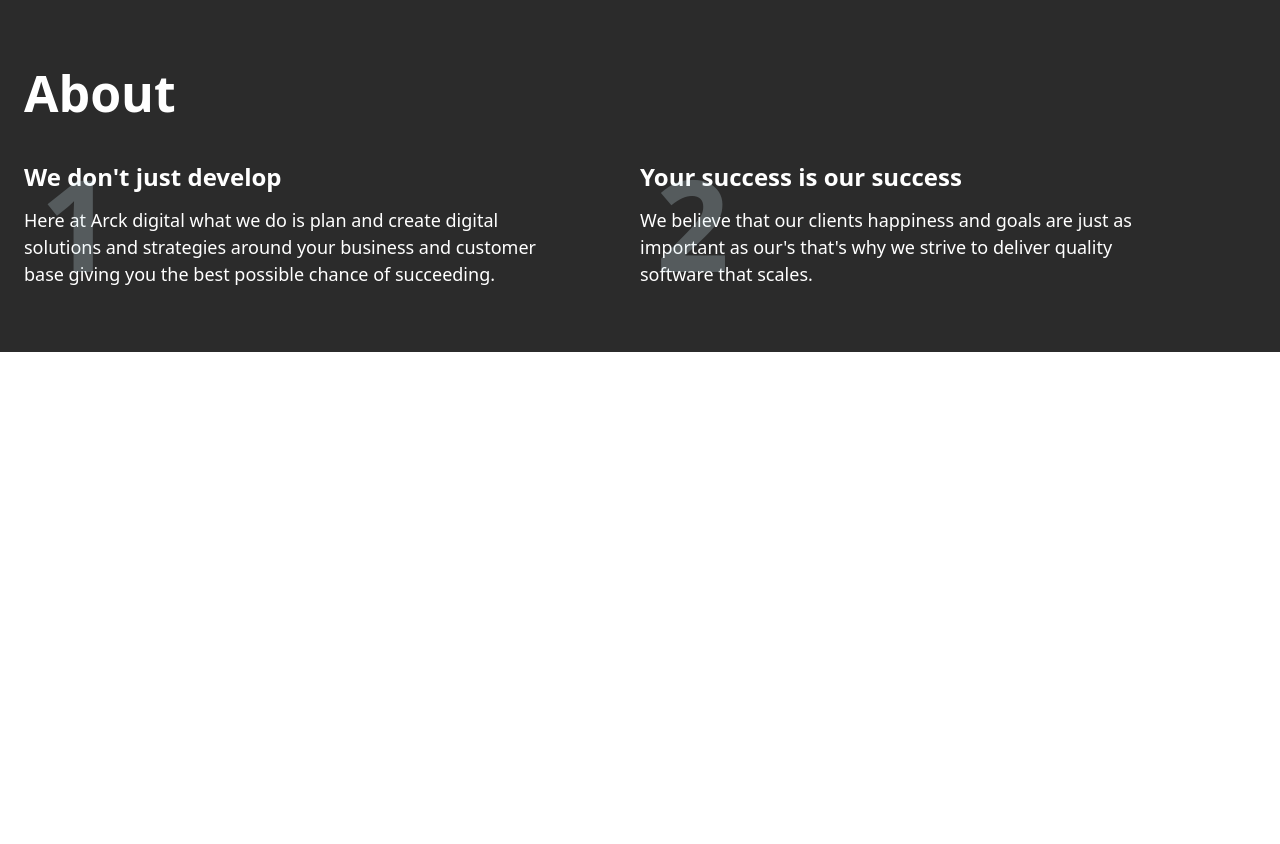
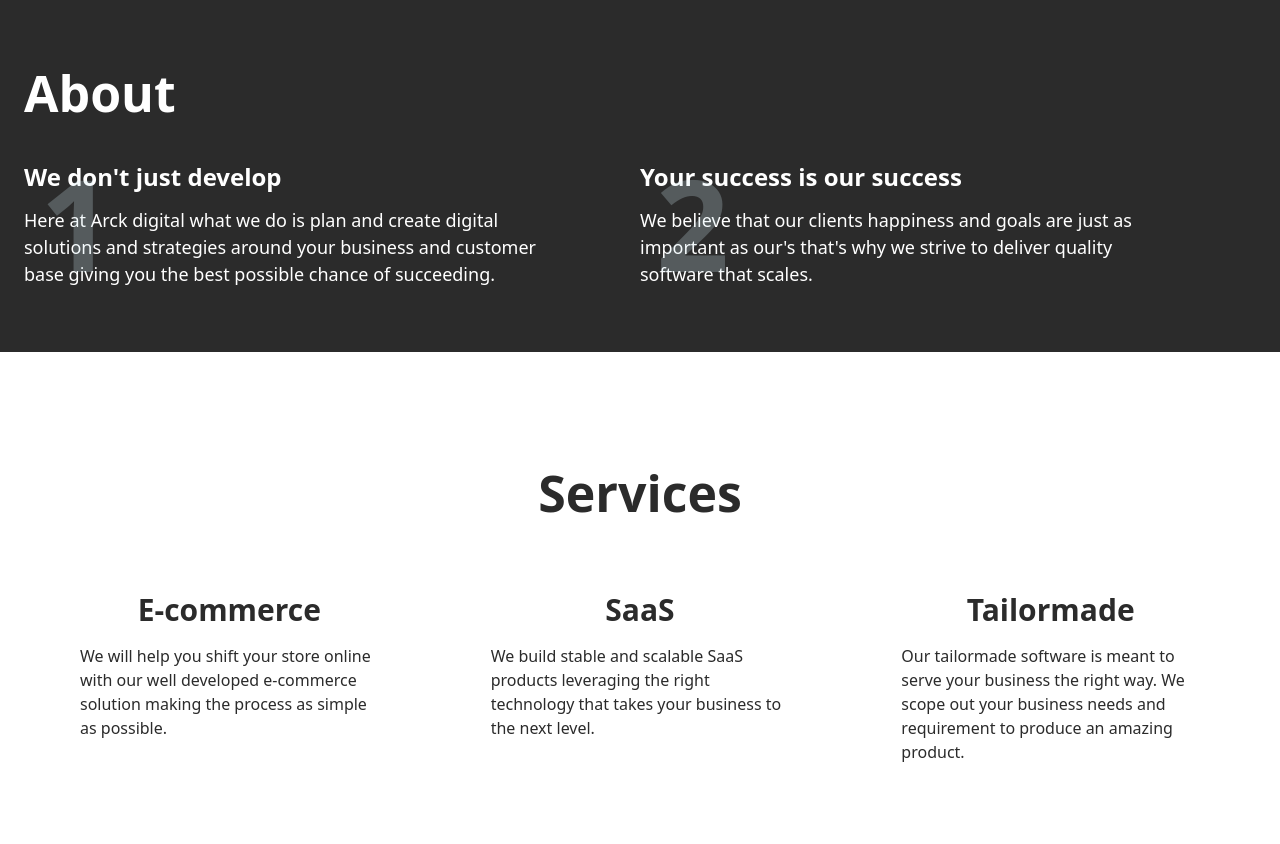
Before and after one commit to keganXi/arck-digital, a Gatsby site: page / in a window 1280 px wide. Shown: the part 692-1536 px from the top of the page. Before the commit the page ends 1044 px from the top, so only its background shows below. Built offline with nearby package versions, Linux system fonts and the light colour scheme; Gatsby itself is replaced by a stand-in of ours.

Commit message:
created services section

```diff
--- /dev/null
+++ b/src/components/Services.jsx
@@ -0,0 +1,66 @@
+// React imports.
+import React, { Component } from "react";
+
+
+class Services extends Component{
+    constructor(props){
+        super(props);
+        this.state = {
+            services: [
+                {
+                    ID: 1,
+                    title: "E-commerce",
+                    detail: "We will help you shift your store online with our well developed e-commerce solution making the process as simple as possible."
+                },
+
+                {
+                    ID: 2,
+                    title: "SaaS",
+                    detail: "We build stable and scalable SaaS products leveraging the right technology that takes your business to the next level."
+                },
+
+                {
+                    ID: 3,
+                    title: "Tailormade",
+                    detail: "Our tailormade software is meant to serve your business the right way. We scope out your business needs and requirement to produce an amazing product."
+                }
+            ]
+        }
+    }
+
+    render(){
+        return(
+            <div className="text-primary">
+                <div className="text-center">
+                    <h1 className="text-lg font-bold">Services</h1>
+                </div>
+
+                <div className="flex justify-center">
+                    { this.state.services.map(item => servicesCards({ item: item })) }
+                </div>
+            </div>
+        );
+    }
+}
+
+
+const servicesCards = (props) => {
+    return(
+        <div className="m-10 w-full" key={props.item.ID}>
+            <div className="p-4">
+                <div className="text-center pb-3">
+                    <p className="text-md font-semibold">{ props.item.title }</p>
+                </div>
+
+                <div>
+                    <p>
+                        { props.item.detail }
+                    </p>
+                </div>
+            </div>
+        </div>
+    );
+}
+
+
+export default Services;
--- a/src/pages/index.js
+++ b/src/pages/index.js
@@ -5,6 +5,7 @@ import * as React from "react"
 import Navbar from "../components/Navbar";
 import Intro from "../components/Intro.jsx";
 import About from "../components/About.jsx";
+import Services from "../components/Services.jsx";
 
 
 // markup
@@ -25,6 +26,10 @@ const IndexPage = () => {
           <About />
         </div>
 
+        <div className="mt-20 container mx-auto p-6">
+          <Services />
+        </div>
+
 
       </section>
 
```
